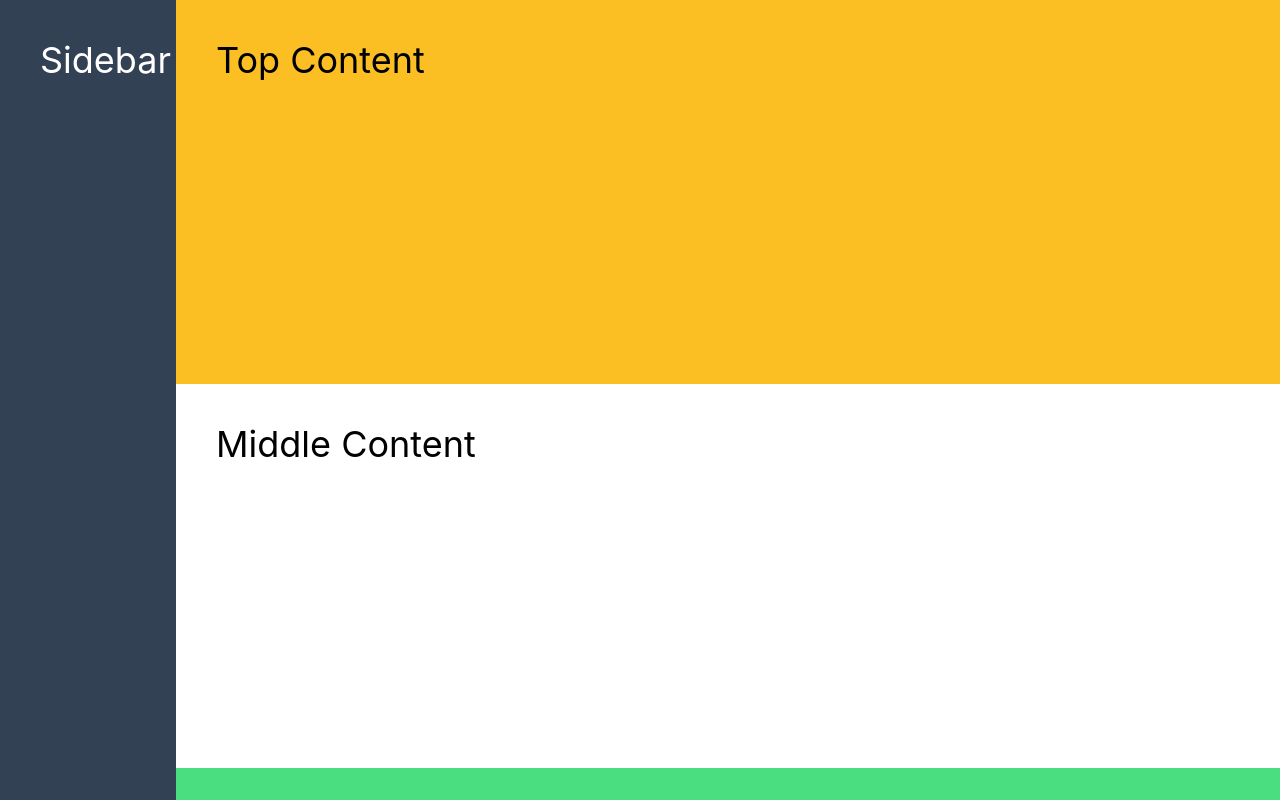
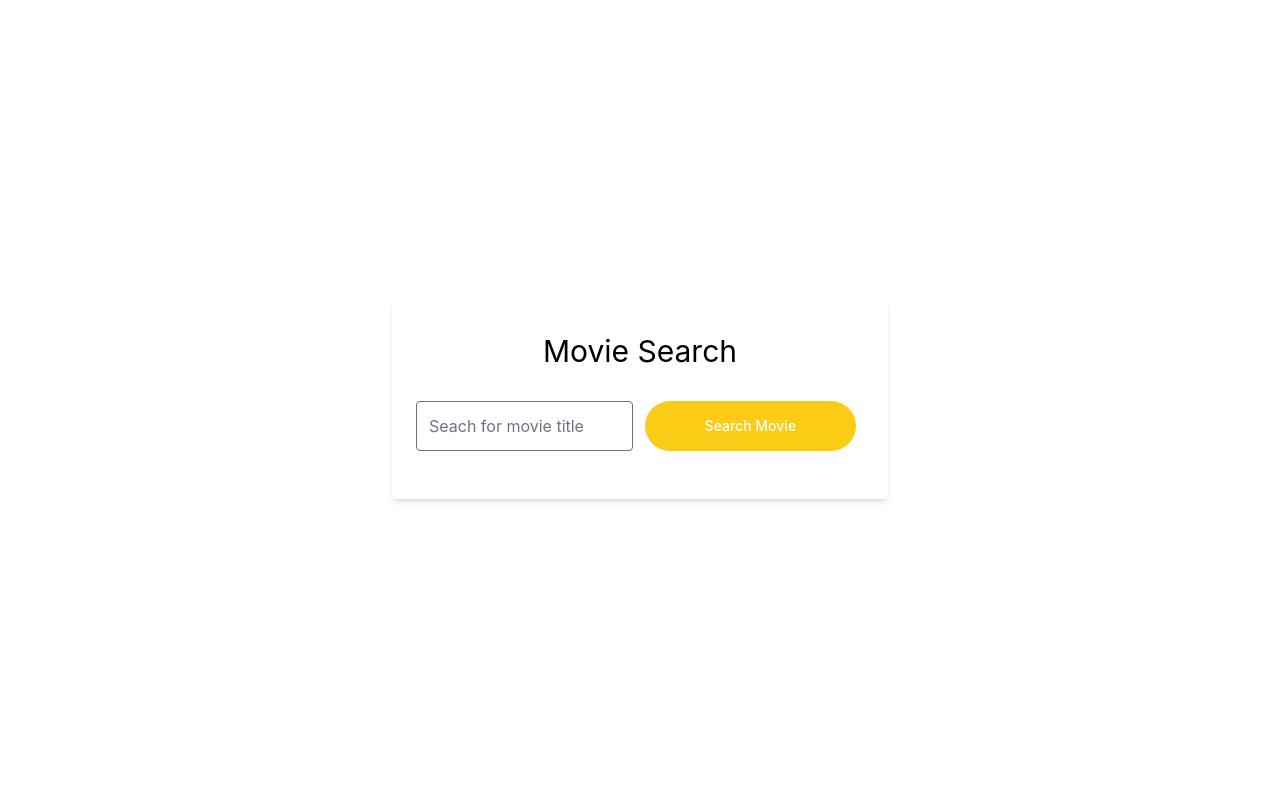
Before and after one commit to GitKolihis/studio14_frontend, a Next.js app: page /dashboard in a window 1280 px wide. Shown: the top 800 px of the page. Built offline with nearby package versions, Linux system fonts and the light colour scheme.

Commit message:
Added Movie Search

```diff
--- a/helpers/api/authentication.js
+++ b/helpers/api/authentication.js
@@ -29,3 +29,16 @@ export const login = async (data) => {
   const response = await axios(config);
   return response;
 };
+
+export const search = async (data) => {
+  const config = {
+    method: "get",
+    url: `http://localhost:3000/movieapi/title?title=${data.q}`,
+    headers: {
+      "Content-Type": "application/x-www-form-urlencoded",
+    },
+  };
+
+  const response = await axios(config);
+  return response;
+};
--- a/pages/dashboard.js
+++ b/pages/dashboard.js
@@ -1,24 +1,61 @@
+import React, { useState } from "react";
+import Spinner from "../components/spinner";
+import { search } from "../helpers/api/authentication";
+
 export default function Dashboard() {
+  const [state, setState] = useState({
+    q: "",
+  });
+  const [loading, setLoading] = useState(false)
+  const [movies, setMovies] = useState([])
+
+  const handleChange = (event) => {
+    setState({
+      ...state,
+      [event.target.name]: event.target.value,
+    });
+  };
+
+  const handleSubmit = async (event) => {
+    event.preventDefault();
+    try {
+      setLoading(true);
+      const result = await search(state);
+      // console.log("Search Result:: ", result.data?.data?.result)
+      setMovies(result.data?.data?.result)
+      setLoading(false)
+    } catch (e) {
+      console.log(e);
+      setLoading(false)
+    }
+  };
+
   return (
     <>
-      <div className="flex">
-        <aside className="w-44 fixed left-0 top-0 h-screen bg-slate-700 p-10">
-          <h1 className="text-white text-4xl">Sidebar</h1>
-        </aside>
-        <main className="flex-1 ml-44">
-          <div className="h-96 bg-amber-400 p-10">
-            <h1 className="text-4xl">Top Content</h1>
+      <div className="bg-grey-lighter min-h-screen flex">
+        <div className="container max-w-lg mx-auto flex-1 flex flex-col items-center justify-center px-2">
+          <div className="bg-white px-6 py-8 rounded shadow-md text-black w-full">
+            <h1 className="mb-8 text-3xl text-center">Movie Search</h1>
+
+            <form onSubmit={handleSubmit}>
+              <div className="flex flex-row">
+                <input
+                  type="text"
+                  className="block border border-grey-light w-full p-3 rounded mb-4"
+                  name="q"
+                  placeholder="Seach for movie title"
+                  onChange={handleChange}
+                />
+                 <button
+                type="submit"
+                className=" ml-3 rounded-full w-full text-white bg-yellow-400 hover:bg-yellow-600 focus:outline-none  focus:ring-yellow-300 font-medium text-sm px-2 py-2.5 text-center mr-2 mb-4 dark:focus:ring-yellow-900"
+              >
+                {loading ? <Spinner /> : "Search Movie"}
+              </button>
+              </div>
+            </form>
           </div>
-          <div className="h-96 bg-white p-10">
-            <h1 className="text-4xl">Middle Content</h1>
-          </div>
-          <div className="h-96 bg-green-400 p-10">
-            <h1 className="text-4xl">Middle Content</h1>
-          </div>
-          <div className="h-96 bg-indigo-400 p-10">
-            <h1 className="text-4xl">Last Content</h1>
-          </div>
-        </main>
+        </div>
       </div>
     </>
   );
```
